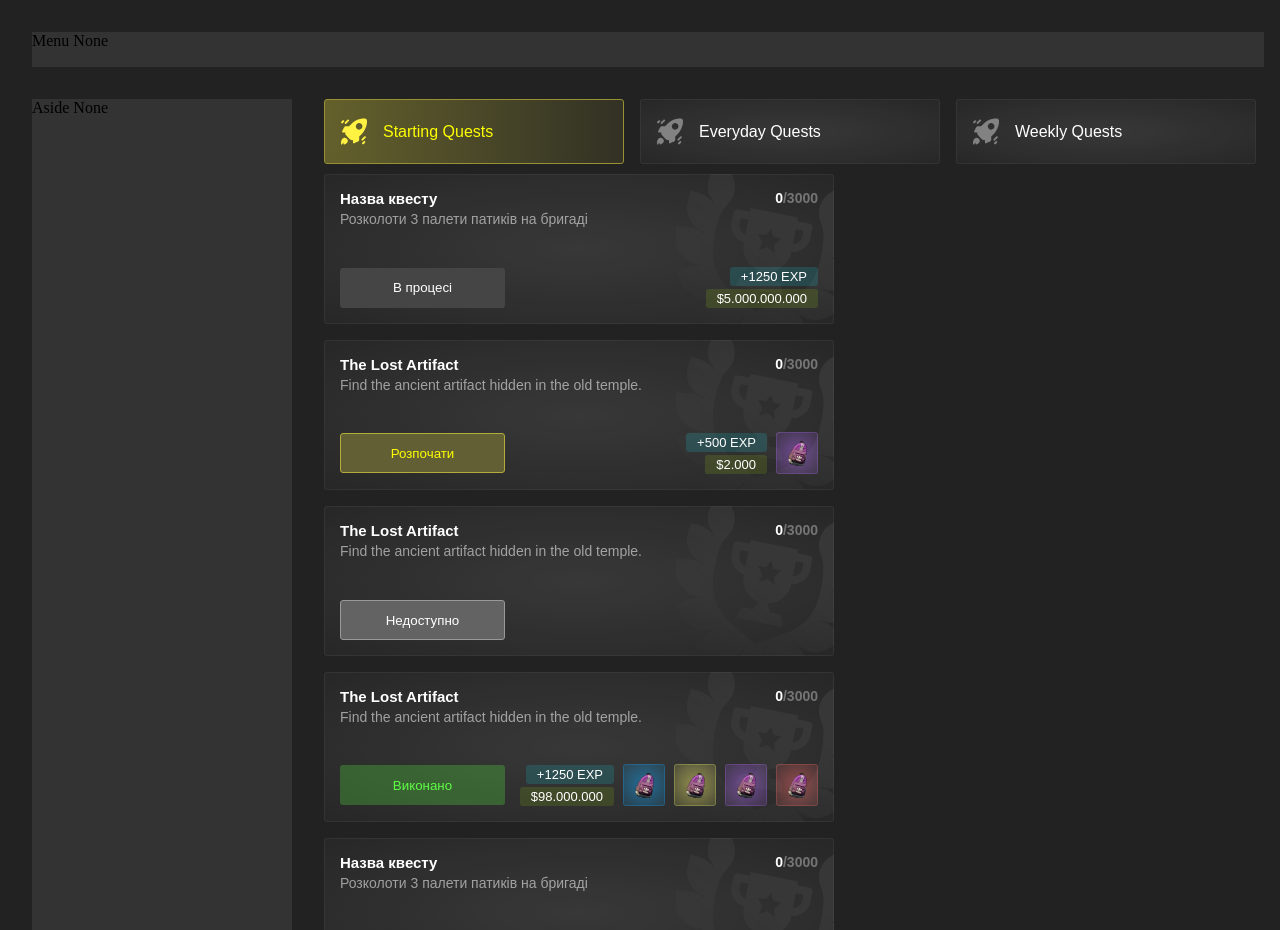
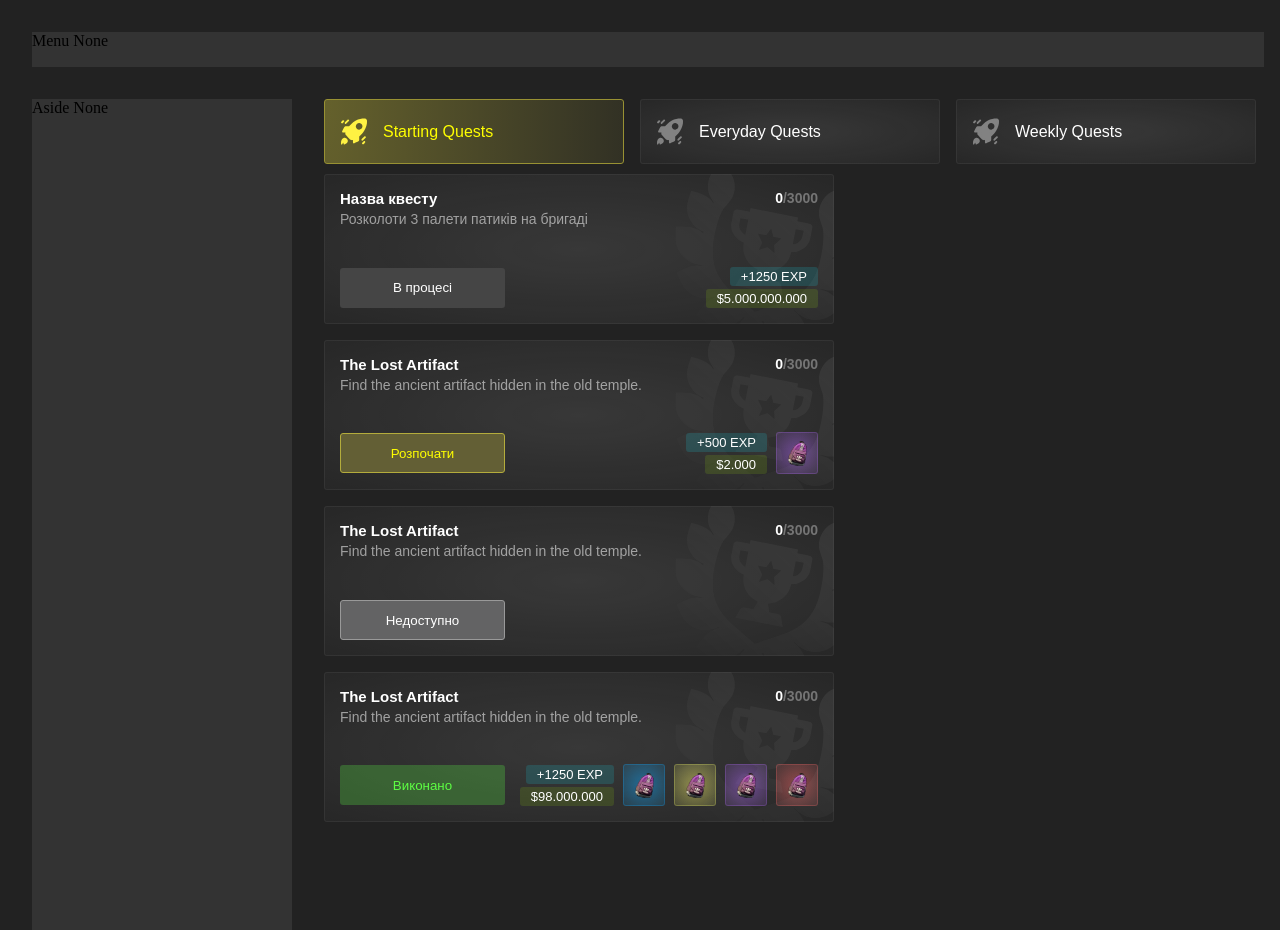
Before and after one commit to flexike/ragemp-quest, a React (Vite) app: page / in a window 1280 px wide. Shown: the top 930 px of the page. Built offline with nearby package versions, Linux system fonts and the light colour scheme; a web font is replaced by a local one.

Commit message:
+LOGICS +FIXED

```diff
--- a/src/App.tsx
+++ b/src/App.tsx
@@ -93,20 +93,22 @@ function App() {
 
                                 {
                                     data ?
-                                        data.map((questsCardFrData) =>
-                                           questsCardFrData.quests.map((quest, index) => (
-                                                    <QuestCard
-                                                        key = {index}
-                                                        name = {quest.name}
-                                                        description = {quest.description}
-                                                        status = {quest.status}
-                                                        imagePath = {quest.imagePath}
-                                                        progress = {quest.progress}
-                                                        rewards = {quest.rewards}
-                                                    />
-                                                )
-                                           )
-                                        )
+                                        data.map((questsCardFrData, index) => {
+                                           if(currentOption === index) {
+                                               return questsCardFrData.quests.map((quest, index) => (
+                                                       <QuestCard
+                                                           key={index}
+                                                           name={quest.name}
+                                                           description={quest.description}
+                                                           status={quest.status}
+                                                           imagePath={quest.imagePath}
+                                                           progress={quest.progress}
+                                                           rewards={quest.rewards}
+                                                       />
+                                                   )
+                                               )
+                                           }
+                                        })
                                         :
                                         null
                                 }
--- a/src/components/QuestCardOption.tsx
+++ b/src/components/QuestCardOption.tsx
@@ -18,7 +18,7 @@ function QuestCardOption({
                          }: questCardInterface) {
 
     return (
-        <div className={`quest-main-header-quest-option ${selected ? "selected" : ''}`}>
+        <div className={`quest-main-header-quest-option ${selected ? "selected" : ''}`} onClick={onClick}>
             <div className="quest-option-title-wrapper">
 
                 <img src={selected ? `${questOptionSVGon}` : `${questOptionSVGoff}`} alt="SVGIcon"/>
--- a/src/components/questcardoption.sass
+++ b/src/components/questcardoption.sass
@@ -12,6 +12,7 @@ $quest-bg-default: radial-gradient(97.5% 97.5% at 50% 50%, rgba(255, 255, 255, 0
   border-radius: 3px
   color: white
   transition: all ease 175ms
+  user-select: none
 
   &.selected
     background: radial-gradient(99% 1949.27% at 0% 0%, rgba(255, 242, 67, 0.3) 0%, rgba(255, 242, 67, 0.075) 100%)
```
